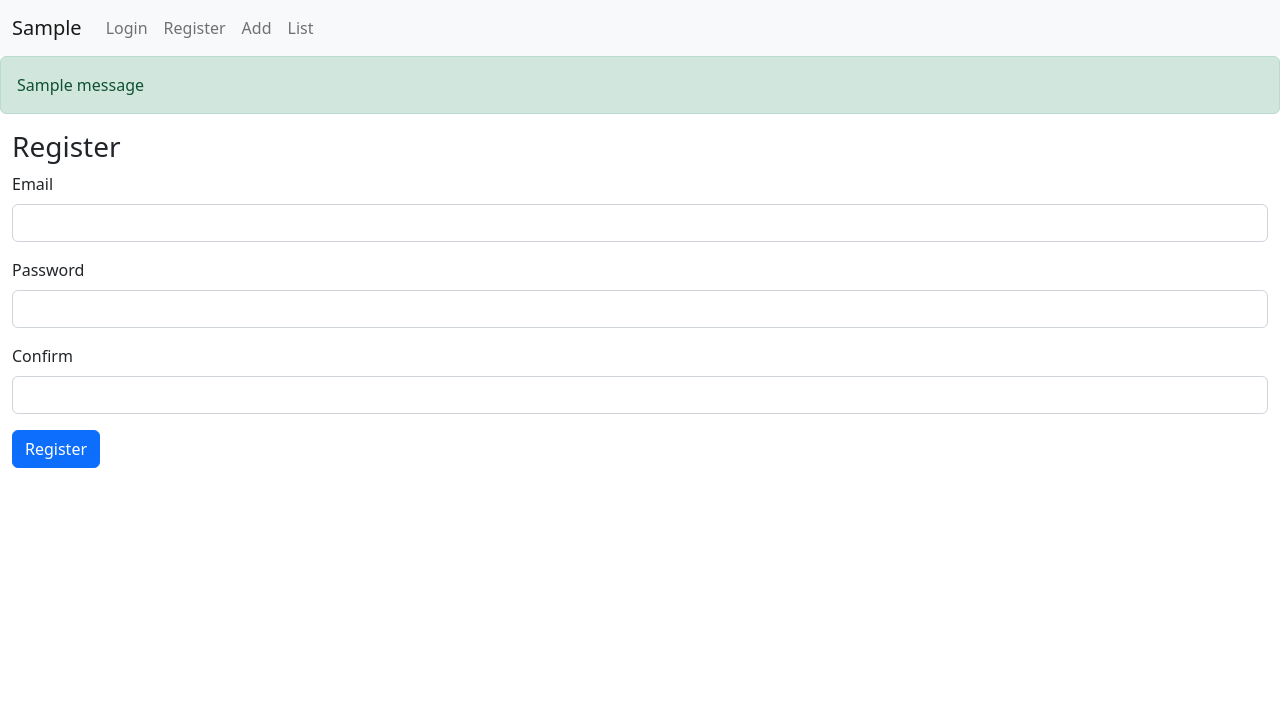
After one commit to Kshitij2126/IS601-007, a Flask app: page /register in a window 1280 px wide. The commit adds this page. Shown: the top 708 px of the page. Run offline with Flask 2, Linux system fonts and the light colour scheme; one stand-in notice (Sample message) is shown; some libraries are stand-ins or nearby versions.

Commit message:
updated Flask-Sample-Auth

```diff
--- /dev/null
+++ b/flask_sample/auth/auth.py
@@ -0,0 +1,71 @@
+from flask import Blueprint, render_template, flash, redirect, url_for
+from auth.forms import LoginForm, RegisterForm
+from sql.db import DB
+
+from flask_login import login_user, login_required, logout_user
+from auth.models import User
+from flask_bcrypt import Bcrypt
+
+bcrypt = Bcrypt()
+
+auth = Blueprint('auth', __name__, url_prefix='/',template_folder='templates')
+
+
+@auth.route("/register", methods=["GET","POST"])
+def register():
+    form = RegisterForm()
+    # wtform validators are both client-side and server-side
+    if form.validate_on_submit():
+        email = form.email.data
+        password = form.password.data
+        try:
+            hash = bcrypt.generate_password_hash(password)
+            # save the hash, not the plaintext password
+            result = DB.insertOne("INSERT INTO IS601_Users (email, password) VALUES (%s, %s)", email, hash)
+            if result.status:
+                flash("Successfully registered","success")
+        except Exception as e:
+            flash(str(e), "danger")
+    return render_template("register.html", form=form)
+
+@auth.route("/login", methods=["GET", "POST"])
+def login():
+    form = LoginForm()
+    if form.validate_on_submit():
+        email = form.email.data
+        password = form.password.data
+        try:
+            result = DB.selectOne("SELECT id, email, password FROM IS601_Users where email=%s", email)
+            if result.status and result.row:
+                hash = result.row["password"]
+                if bcrypt.check_password_hash(hash, password):
+                    del result.row["password"] # don't carry password/hash beyond here
+                    user = User(**result.row)
+                    success = login_user(user) # login the user via flask_login
+                    if success:
+                        flash("Log in successful", "success")
+                        return redirect(url_for("auth.landing_page"))
+                    else:
+                        flash("Error logging in", "danger")
+                else:
+                    flash("Invalid password", "warning")
+            else:
+                # invalid user and invalid password together is too much info for a potential attacker
+                # normally we return a single message for both "invalid username or password" so an attacker doens't know which part was correct
+                flash("Invalid user", "warning")
+
+        except Exception as e:
+            flash(str(e), "danger")
+    return render_template("login.html", form=form)
+
+@auth.route("/landing-page", methods=["GET"])
+@login_required
+def landing_page():
+
+    return render_template("landing_page.html")
+
+@auth.route("/logout", methods=["GET"])
+def logout():
+    logout_user()
+    flash("Successfully logged out", "success")
+    return redirect(url_for("auth.login"))
--- /dev/null
+++ b/flask_sample/auth/forms.py
@@ -0,0 +1,14 @@
+from flask_wtf import FlaskForm
+from wtforms import EmailField, PasswordField, SubmitField
+from wtforms.validators import DataRequired, Email, InputRequired, EqualTo
+
+class RegisterForm(FlaskForm):
+    email = EmailField("email", validators=[DataRequired(), Email()])
+    password = PasswordField("password", validators=[InputRequired(), EqualTo('confirm', message='Passwords must match')])
+    confirm = PasswordField("confirm", validators=[DataRequired()])
+    submit = SubmitField("Register")
+
+class LoginForm(FlaskForm):
+    email = EmailField("email", validators=[DataRequired(), Email()])
+    password = PasswordField("password", validators=[InputRequired()])
+    submit = SubmitField("Login")
--- /dev/null
+++ b/flask_sample/auth/templates/register.html
@@ -0,0 +1,11 @@
+{% extends "layout.html" %} {% block title %}Register{% endblock %} {% block
+content %} {% from "_formhelpers.html" import render_field %}
+<div class="container-fluid">
+  <div class="h3">Register</div>
+  <form method="POST">
+    {{ form.hidden_tag() }} {{render_field(form.email)}}
+    {{render_field(form.password)}} {{render_field(form.confirm)}}
+    {{form.submit(class="btn btn-primary")}}
+  </form>
+</div>
+{% endblock %}
--- a/flask_sample/main.py
+++ b/flask_sample/main.py
@@ -2,26 +2,53 @@
 import os
 import sys
 from flask import Flask
-
+from dotenv import load_dotenv
+load_dotenv()
+import flask_login
 # added so modules can be found between the two different lookup states:
 # from tests and from regular running of the app
 CURR_DIR = os.path.dirname(os.path.abspath(__file__))
 print(CURR_DIR)
 sys.path.append(CURR_DIR)
 
-
+login_manager = flask_login.LoginManager()
 # app = Flask(__name__)
 def create_app(config_filename=''):
     app = Flask(__name__)
+    app.secret_key = os.environ.get("SECRET_KEY", "missing_secret")
+    login_manager.init_app(app)
     # app.config.from_pyfile(config_filename)
     with app.app_context():
         from views.hello import hello
         app.register_blueprint(hello)
         from views.sample import sample
         app.register_blueprint(sample)
+        from auth.auth import auth
+        app.register_blueprint(auth)
+
+        @login_manager.user_loader
+        def load_user(user_id):
+            from sql.db import DB
+            from auth.models import User
+            try:
+                print("login_manager loading user")
+                result = DB.selectOne("SELECT id, email FROM IS601_Users WHERE id = %s", user_id)
+                if result.status:
+                    return User(**result.row)
+            except Exception as e:
+                print(e)
+            return None
+        # DON'T DELETE, this cleans up the DB connection after each request
+        # this avoids sleeping queries
+        @app.teardown_request
+        def after_request_cleanup(ctx):
+            from sql.db import DB
+            DB.close()
         return app
 
 
 app = create_app()
+
+
 if __name__ == "__main__":
     app.run(debug=True, host='0.0.0.0', port=int(os.environ.get('PORT', 8080)))
--- /dev/null
+++ b/flask_sample/templates/_formhelpers.html
@@ -0,0 +1,14 @@
+{% macro render_field(field) %} {# demonstrating a macro (basically a template
+function) modified from
+https://flask.palletsprojects.com/en/2.2.x/patterns/wtforms/ #}
+<div class="form-group mb-3">
+  {{ field.label(class="form-label") }} {{
+  field(class="form-control",**kwargs)|safe }} {% if field.errors %}
+  <ul class="errors">
+    {% for error in field.errors %}
+    <li class="text-danger">{{ error }}</li>
+    {% endfor %}
+  </ul>
+  {% endif %}
+</div>
+{% endmacro %}
--- /dev/null
+++ b/flask_sample/templates/flash.html
@@ -0,0 +1,10 @@
+{% with messages = get_flashed_messages(with_categories=true) %} {% if messages
+%}
+<div class="flashes">
+  {% for category, message in messages %}
+  <div class="alert alert-{{ category or 'info' }}" role="alert">
+    {{ message }}
+  </div>
+  {% endfor %}
+</div>
+{% endif %} {% endwith %}
--- a/flask_sample/templates/layout.html
+++ b/flask_sample/templates/layout.html
@@ -21,13 +21,19 @@
         height: 60px;
         line-height: 60px;
       }
+
+      .header {
+        top: 0;
+        height: 60px;
+        line-height: 60px;
+      }
     </style>
     <title>{% block title %}{% endblock %} - Sample</title>
     {% endblock %}
   </head>
 
   <body>
-    <div id="header" class="header bg-light text-center">
+    <div id="header">
       <nav class="navbar navbar-expand-lg bg-light">
         <div class="container-fluid">
           <a class="navbar-brand" href="#">Sample</a>
@@ -44,6 +50,20 @@
           </button>
           <div class="collapse navbar-collapse" id="navbarSupportedContent">
             <ul class="navbar-nav me-auto mb-2 mb-lg-0">
+              {% if not current_user.is_authenticated %}
+              <li class="nav-item">
+                <a class="nav-link" href="{{url_for('auth.login')}}">Login</a>
+              </li>
+              <li class="nav-item">
+                <a class="nav-link" href="{{url_for('auth.register')}}"
+                  >Register</a
+                >
+              </li>
+              {% else %}
+              <li class="nav-item">
+                <a class="nav-link" href="{{url_for('auth.logout')}}">Logout</a>
+              </li>
+              {% endif %}
               <li class="nav-item">
                 <a class="nav-link" href="{{url_for('sample.add')}}">Add</a>
               </li>
@@ -54,6 +74,12 @@
           </div>
         </div>
       </nav>
+      {% include 'flash.html' %}
+      <style>
+        label {
+          text-transform: capitalize;
+        }
+      </style>
     </div>
     <div id="content">{% block content %}{% endblock %}</div>
     <div id="footer" class="footer bg-light text-center">
```
Also changed, not shown: flask_sample/auth/models.py (added, +18 -0 lines), flask_sample/auth/templates/landing_page.html (added, +7 -0 lines), flask_sample/auth/templates/login.html (added, +10 -0 lines), flask_sample/requirements.txt (+15 -2 lines), flask_sample/sql/001_create_table_users.sql (added, +8 -0 lines).
